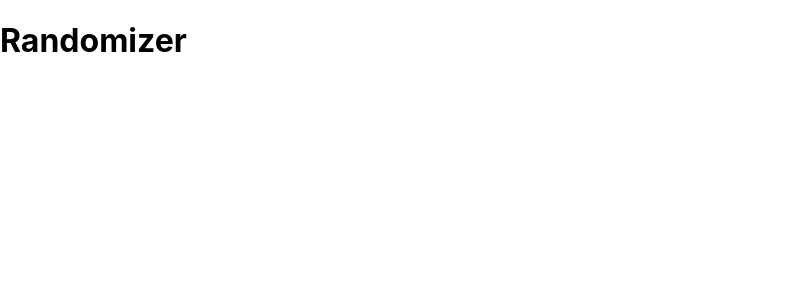
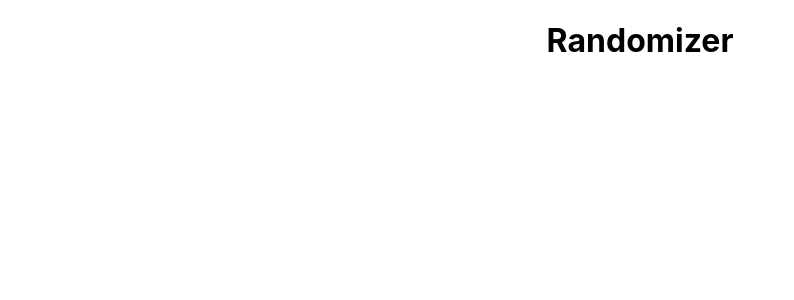
Before and after one commit to Vazzi/ramdomizer, a React (Create React App) app: page / in a window 1280 px wide. Shown: the top 300 px of the page, without its empty margins (0-794 px from the left). Built offline with nearby package versions, Linux system fonts and the light colour scheme.

Commit message:
SCSS and modules

```diff
--- a/package.json
+++ b/package.json
@@ -13,6 +13,7 @@
     "react": "^17.0.2",
     "react-dom": "^17.0.2",
     "react-scripts": "5.0.0",
+    "sass": "^1.45.1",
     "typescript": "^4.4.2",
     "web-vitals": "^2.1.0"
   },
--- /dev/null
+++ b/src/components/App.module.scss
@@ -0,0 +1,7 @@
+.main {
+  margin: 20px 40px;
+}
+
+.title {
+  text-align: center;
+}
--- a/src/components/App.tsx
+++ b/src/components/App.tsx
@@ -1,9 +1,10 @@
 import React from 'react';
+import styles from './App.module.scss';
 
-const App = () => {
+const App = (): JSX.Element => {
   return (
-    <div className="App">
-      <h1>Randomizer</h1>
+    <div className={styles.main}>
+      <h1 className={styles.title}>Randomizer</h1>
     </div>
   );
 };
--- a/src/index.tsx
+++ b/src/index.tsx
@@ -1,6 +1,6 @@
 import React from 'react';
 import ReactDOM from 'react-dom';
-import './index.css';
+import './index.scss';
 import App from './components/App';
 import reportWebVitals from './reportWebVitals';
 
```
Also changed, not shown: src/index.scss (renamed from src/index.css), 1 other file (tests, documents, lock files or other folders).
